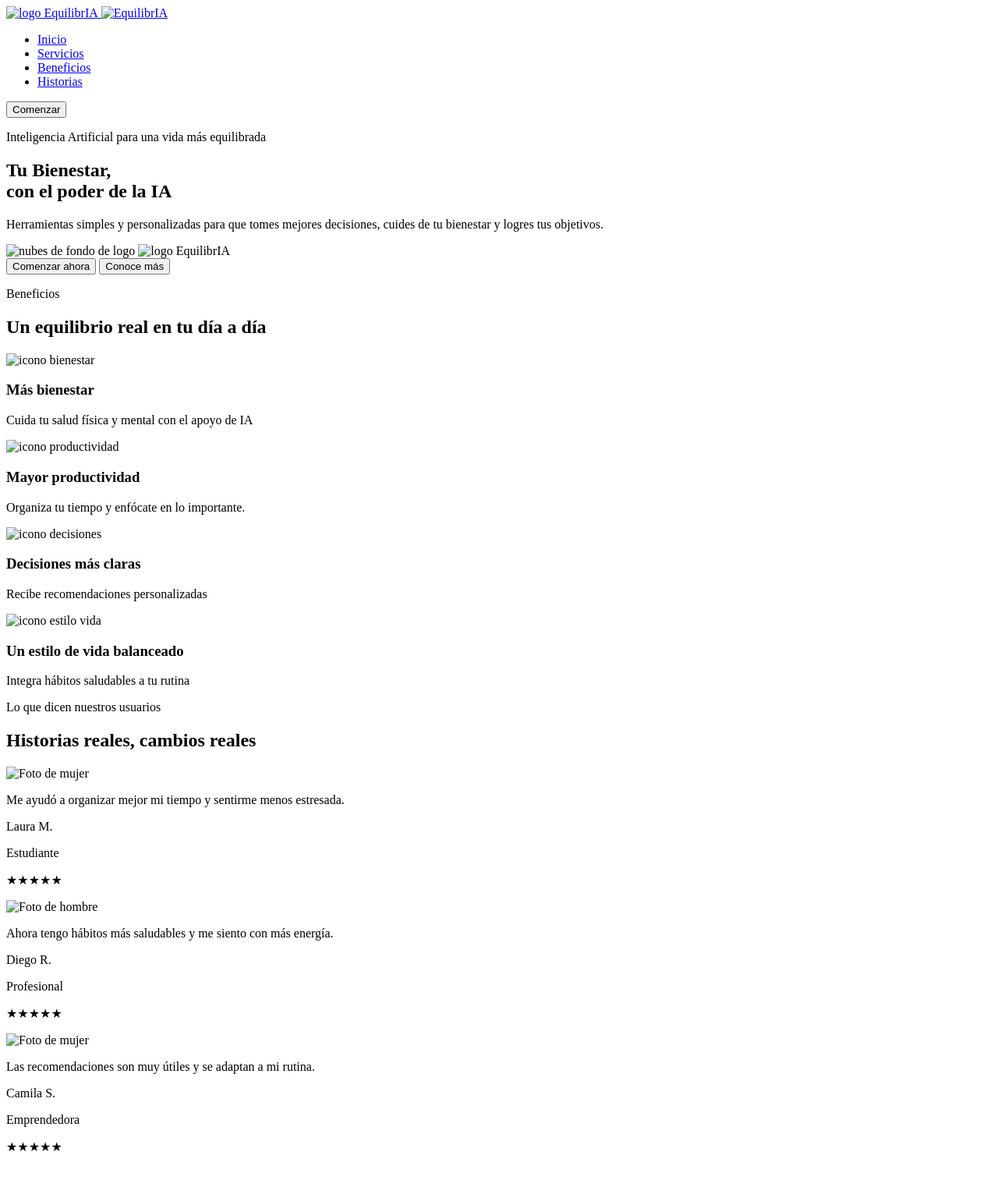
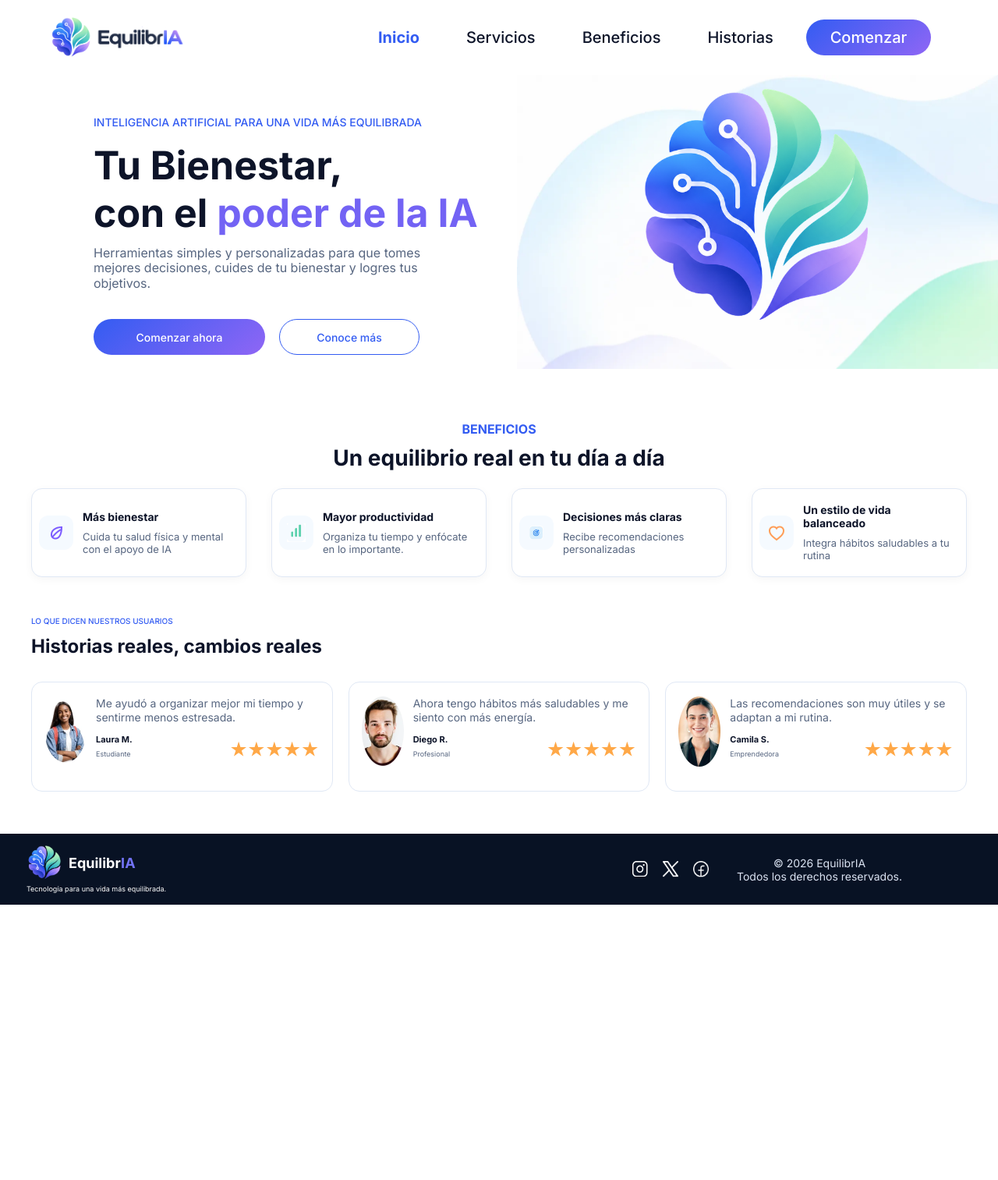
Before and after one commit to team-equilibria/equilibria, a plain HTML site: page public/index.html in a window 1280 px wide. Shown: the top 1513 px of the page at 78% size. After the commit the page ends 1160 px from the top, so only its background shows below. Drawn offline with Linux system fonts and the light colour scheme.

Commit message:
Agregado styles.css y arregle class en el nav menu

```diff
--- a/public/assets/styles/styles.css
+++ b/public/assets/styles/styles.css
@@ -0,0 +1,423 @@
+*{
+    box-sizing: border-box;
+}
+html{
+    scroll-behavior: smooth;
+}
+body{
+    margin: 0;
+    font-family: "Inter", Arial, sans-serif;
+    color: #0d1429;
+    background-color: #ffffff;
+}
+img{
+    display: block;
+    max-width: 100%;
+}
+h1, h2, h3, p{
+    margin: 0;
+}
+ul{
+    list-style: none;
+    margin: 0;
+    padding: 0;
+}
+a{
+    color: inherit;
+    text-decoration: none;
+}
+.etiqueta{
+    font-size: 16px;
+    font-weight: 700;
+    color: #335cf2;
+    text-transform: uppercase;
+}
+.titulo-seccion{
+    font-size: 28px;
+    font-weight: 700;
+    color: #0d1429;
+}
+.btn{
+    display: inline-flex;
+    align-items: center;
+    justify-content: center;
+    height: 46px;
+    padding: 0 32px;
+    border: none;
+    border-radius: 23px;
+    font-family: inherit;
+    font-size: 14px;
+    font-weight: 500;
+    cursor: pointer;
+    transition: transform 0.2s, box-shadow 0.2s, background-color 0.2s;
+}
+.btn-primario{
+    background: linear-gradient(140deg, #335cf2 0%, #8f66f5 100%);
+    color: #ffffff;
+}
+.btn-primario:hover{
+    transform: translateY(-1px);
+    box-shadow: 0 6px 18px rgba(51, 92, 242, 0.3);
+}
+.btn-secundario{
+    background-color: #ffffff;
+    color: #335cf2;
+    border:1px solid #335cf2;
+}
+
+.btn-secundario:hover{
+    background: #f5faff;
+}
+.header{
+    position: sticky;
+    top: 0;
+    z-index: 50;
+    background: rgba(255,255,255,0.92);
+}
+
+
+.header-inner {
+    max-width: 1440px;
+    margin: 0 auto;
+    height: 96px;
+    padding: 0 86px 0 64px;
+    display: flex;
+    align-items: center;
+    justify-content: space-between;
+}
+
+.logo {
+    display: flex;
+    align-items: center;
+}
+
+.logo-icono {
+    width: 54px;
+}
+
+.logo-texto {
+    width: 146px;
+    margin-left: -11px;
+    margin-top: 8px;
+}
+
+.nav {
+    display: flex;
+    align-items: center;
+    flex: 1;
+}
+
+.nav-lista {
+    display: flex;
+    gap: 60px;
+    margin-left: 232px;
+    margin-right: auto;
+}
+
+
+.nav-lista a {
+    font-size: 20px;
+    font-weight: 500;
+    color: #0d1429;
+    transition: color 0.2s;
+}
+
+.nav-lista a:hover {
+    color: #335cf2;
+}
+
+.nav-lista .nav-link-activo {
+    color: #335cf2;
+    font-weight: 700;
+}
+
+.btn-nav {
+    width: 160px;
+    padding: 0;
+    font-size: 20px;
+}
+
+
+.hero {
+    position: relative;
+    max-width: 1440px;
+    min-height: 377px;
+    margin: 0 auto;
+    padding: 52px 120px 0;
+}
+
+.hero-texto,
+.hero-botones {
+    position: relative;
+    z-index: 1;
+}
+
+.etiqueta-hero {
+    font-size: 14px;
+    font-weight: 500;
+}
+
+.hero-titulo {
+    margin-top: 17px;
+    font-size: 50px;
+    line-height: 1.21;
+    font-weight: 700;
+}
+
+.resaltado {
+    color: #7363f4;
+}
+
+.hero-desc {
+    margin-top: 12px;
+    max-width: 470px;
+    font-size: 16px;
+    line-height: 1.21;
+    color: #576680;
+}
+
+.hero-botones {
+    display: flex;
+    gap: 18px;
+    margin-top: 36px;
+}
+
+.hero-botones .btn-primario {
+    width: 220px;
+}
+
+.hero-botones .btn-secundario {
+    width: 180px;
+}
+
+.hero-arte {
+    position: absolute;
+    top: 0;
+    right: 0;
+    width: 617px;
+    height: 377px;
+}
+
+.hero-nubes {
+    width: 100%;
+    height: 100%;
+    object-fit: cover;
+    object-position: left top;
+}
+
+.hero-logo {
+    position: absolute;
+    left: 146px;
+    top: 15px;
+    width: 322px;
+}
+
+
+.beneficios,
+.historias {
+    max-width: 1248px;
+    margin: 0 auto;
+    padding: 0 24px;
+}
+
+.beneficios {
+    margin-top: 67px;
+    text-align: center;
+}
+
+.beneficios .titulo-seccion {
+    margin-top: 10px;
+}
+
+.beneficios-grid {
+    display: grid;
+    grid-template-columns: repeat(4, 1fr);
+    gap: 32px;
+    margin-top: 22px;
+    text-align: left;
+}
+
+.tarjeta {
+    display: flex;
+    align-items: center;
+    gap: 12px;
+    min-height: 114px;
+    padding: 16px 14px 16px 9px;
+    background-color: #ffffff;
+    border: 1px solid #e0e8f5;
+    border-radius: 14px;
+    box-shadow: 0 3px 12px rgba(0, 0, 0, 0.04);
+    transition: transform 0.2s, box-shadow 0.2s;
+}
+
+.tarjeta:hover {
+    transform: translateY(-2px);
+    box-shadow: 0 8px 20px rgba(13, 20, 41, 0.06);
+}
+
+.tarjeta-icono {
+    flex: 0 0 44px;
+    width: 44px;
+    height: 44px;
+    border-radius: 12px;
+    background-color: #f5faff;
+    display: flex;
+    align-items: center;
+    justify-content: center;
+}
+
+.tarjeta-titulo {
+    font-size: 14px;
+    font-weight: 700;
+}
+
+.tarjeta-desc {
+    margin-top: 10px;
+    font-size: 13px;
+    line-height: 1.21;
+    color: #576680;
+}
+.historias {
+    margin-top: 50px;
+    margin-bottom: 54px;
+}
+
+.historias .etiqueta {
+    font-size: 10px;
+    font-weight: 500;
+}
+
+.titulo-seccion-izq {
+    margin-top: 12px;
+    font-size: 24px;
+}
+
+.historias-grid {
+    display: grid;
+    grid-template-columns: repeat(3, 1fr);
+    gap: 20px;
+    margin-top: 31px;
+}
+
+.testimonio {
+    display: flex;
+    align-items: flex-start;
+    gap: 12px;
+    min-height: 141px;
+    padding: 18px 16px;
+    background-color: #ffffff;
+    border: 1px solid #e0e8f5;
+    border-radius: 14px;
+}
+
+.testimonio-foto {
+    flex: 0 0 54px;
+    width: 54px;
+    height: auto;
+}
+
+.testimonio-cuerpo {
+    flex: 1;
+    display: flex;
+    flex-direction: column;
+    gap: 12px;
+}
+
+.testimonio-cita {
+    font-size: 14px;
+    line-height: 1.3;
+    color: #576680;
+}
+
+.testimonio-pie {
+    display: flex;
+    align-items: flex-end;
+    justify-content: space-between;
+    gap: 12px;
+}
+
+.testimonio-nombre {
+    font-size: 11px;
+    font-weight: 700;
+}
+
+.testimonio-rol {
+    margin-top: 6px;
+    font-size: 9px;
+    color: #576680;
+}
+
+.estrellas {
+    font-size: 20px;
+    font-weight: 700;
+    letter-spacing: 2px;
+    line-height: 1;
+    color: #ffa847;
+}
+
+.footer {
+    background-color: #081224;
+    color: #ffffff;
+}
+
+.footer-inner {
+    max-width: 1440px;
+    margin: 0 auto;
+    min-height: 91px;
+    padding: 10px 123px 10px 34px;
+    display: flex;
+    align-items: center;
+    justify-content: space-between;
+}
+
+.footer-logo {
+    display: flex;
+    align-items: center;
+    gap: 8px;
+}
+
+.footer-icono {
+    width: 46px;
+}
+
+.footer-nombre,
+.ia {
+    font-size: 18px;
+    font-weight: 700;
+}
+
+.ia {
+    color: #7273f6;
+}
+
+.footer-lema {
+    margin-top: 6px;
+    font-size: 9px;
+}
+
+.footer-derecha {
+    display: flex;
+    align-items: center;
+    gap: 36px;
+}
+
+.redes {
+    display: flex;
+    align-items: center;
+    gap: 19px;
+}
+
+.redes a {
+    display: block;
+    transition: opacity 0.2s;
+}
+
+.redes a:hover {
+    opacity: 0.75;
+}
+
+.footer-copy {
+    text-align: center;
+    font-size: 14px;
+    color: #dbe3f2;
+}
--- a/public/index.html
+++ b/public/index.html
@@ -18,9 +18,9 @@
       <nav id="nav" class="nav">
         <ul class="nav-lista">
           <li><a href="#inicio" class="nav-link nav-link-activo">Inicio</a></li>
-          <li><a href="#" class="nav-link nav-link-activo">Servicios</a></li>
-          <li><a href="#beneficios">Beneficios</a></li>
-          <li><a href="#historias">Historias</a></li>
+          <li><a href="#" class="nav-link">Servicios</a></li>
+          <li><a href="#beneficios" class="nav-link">Beneficios</a></li>
+          <li><a href="#historias" class="nav-link">Historias</a></li>
         </ul>
         <button type="button" class="btn btn-primario btn-nav">Comenzar</button>
       </nav>
```
Also changed, not shown: public/assets/images/camila.png (added), public/assets/images/diego.png (added), public/assets/images/facebook.png (added), public/assets/images/icono-bienestar.png (added), public/assets/images/icono-decisiones.png (added), public/assets/images/icono-estilo-vida.png (added), public/assets/images/icono-productividad.png (added), public/assets/images/instagram.png (added), public/assets/images/laura.png (added), public/assets/images/logo-icono.png (added), public/assets/images/logo-texto.png (added), public/assets/images/nubes.png (added), public/assets/images/x.png (added).
